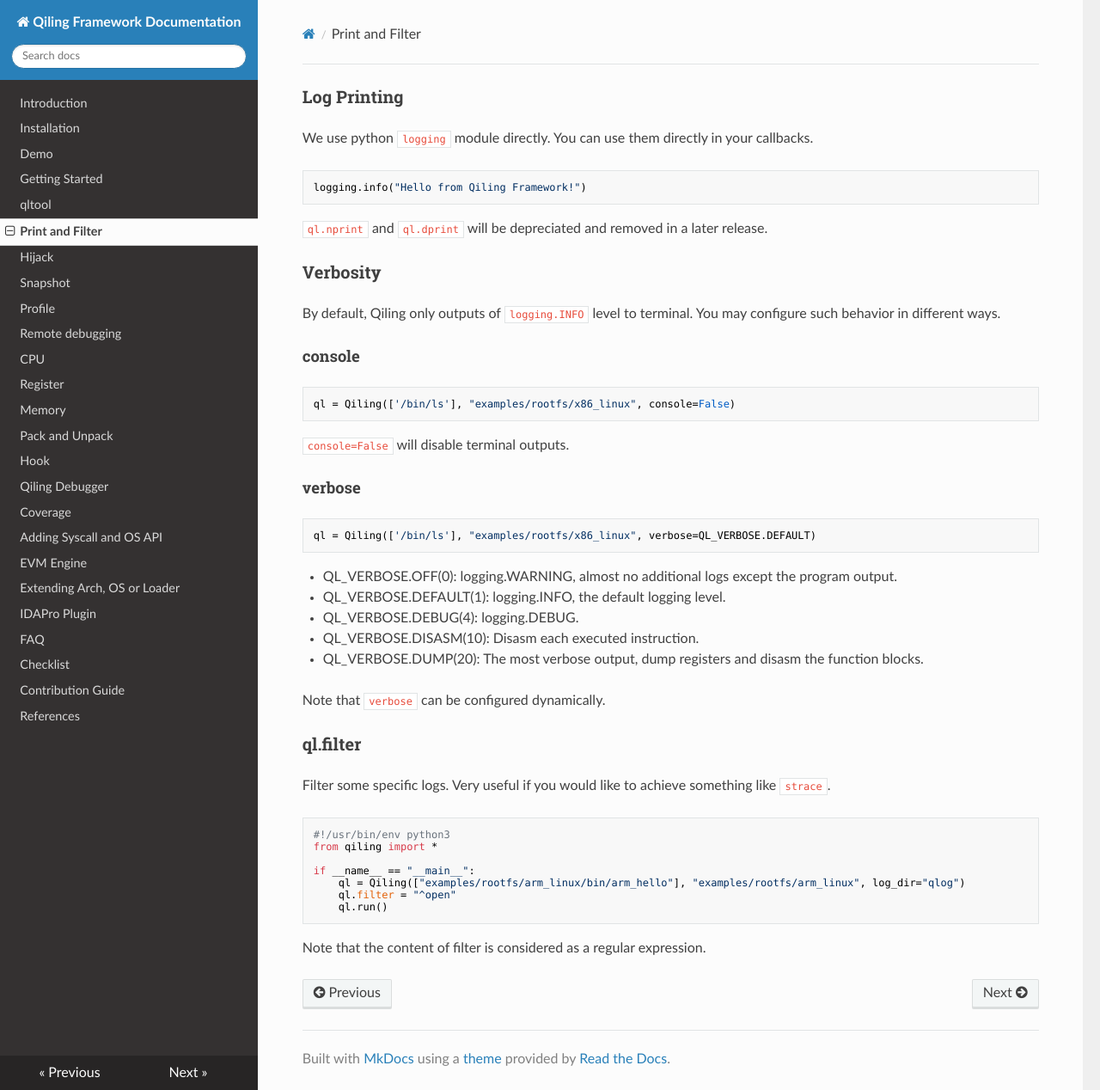
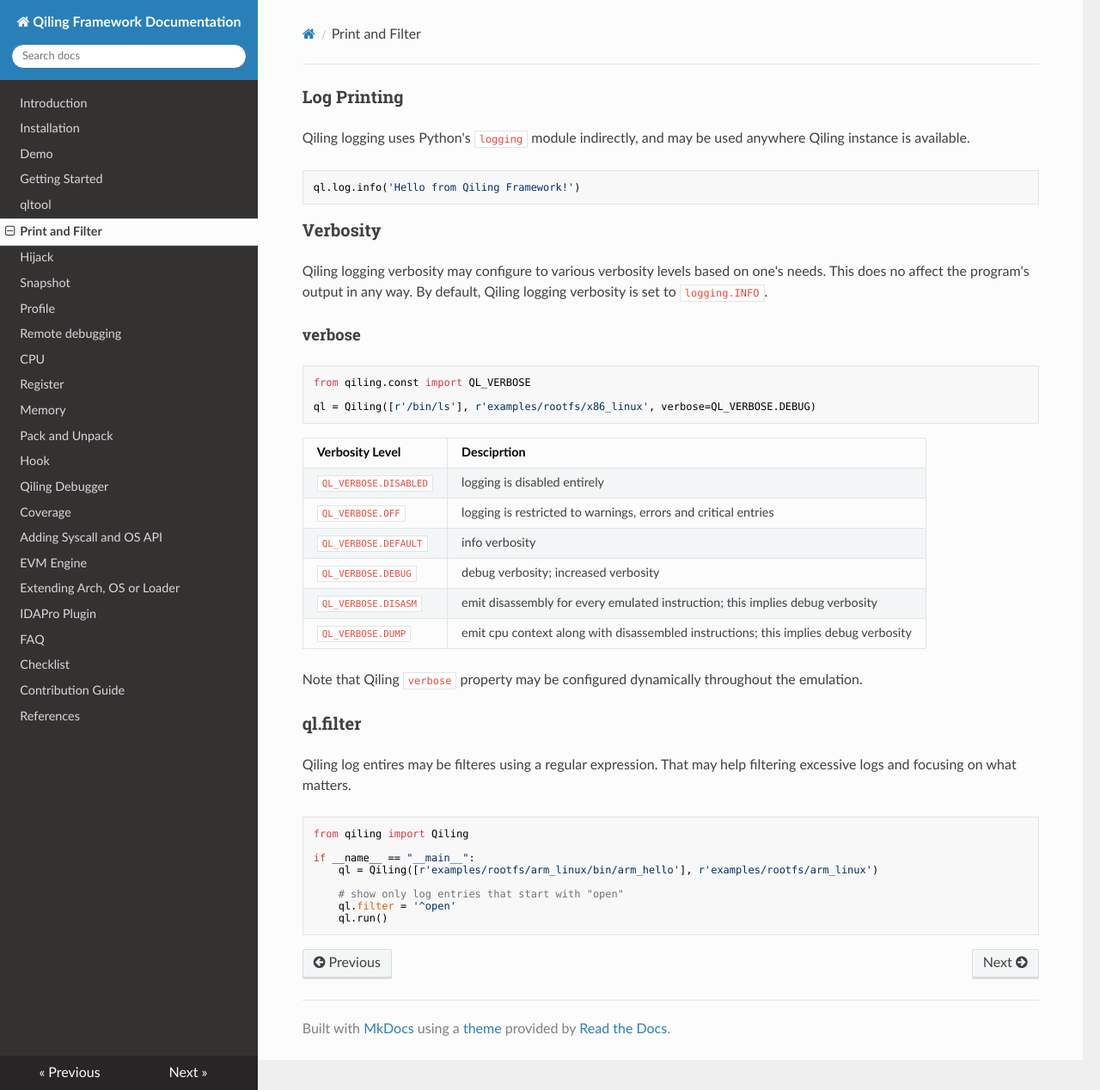
Before and after one commit to qilingframework/rtfd.io, an MkDocs documentation site: the page built from docs/print.md, in a window 1280 px wide and 1268 px high. Shown: the whole window at 86% size. Built offline with MkDocs 1.6.1, drawn with Linux system fonts in a browser that asks for light colours; nearby versions of some CDN libraries.

Commit message:
Update print.md

````diff
--- a/docs/print.md
+++ b/docs/print.md
@@ -4,52 +4,46 @@ title: Print and Filter
 
 ### Log Printing
 
-We use python `logging` module directly. You can use them directly in your callbacks.
+Qiling logging uses Python's `logging` module indirectly, and may be used anywhere Qiling instance is available.
 
 ```python
-logging.info("Hello from Qiling Framework!")
+ql.log.info('Hello from Qiling Framework!')
 ```
-
-`ql.nprint` and `ql.dprint` will be depreciated and removed in a later release.
 
 ### Verbosity
 
-By default, Qiling only outputs of `logging.INFO` level to terminal. You may configure such behavior in different ways.
-
-#### console
-
-```python
-ql = Qiling(['/bin/ls'], "examples/rootfs/x86_linux", console=False)
-```
-
-`console=False` will disable terminal outputs.
+Qiling logging verbosity may configure to various verbosity levels based on one's needs. This does no affect the program's output in any way. By default, Qiling logging verbosity is set to `logging.INFO`.
 
 #### verbose
 
 ```python
-ql = Qiling(['/bin/ls'], "examples/rootfs/x86_linux", verbose=QL_VERBOSE.DEFAULT)
+from qiling.const import QL_VERBOSE
+
+ql = Qiling([r'/bin/ls'], r'examples/rootfs/x86_linux', verbose=QL_VERBOSE.DEBUG)
 ```
 
-- QL_VERBOSE.OFF(0): logging.WARNING, almost no additional logs except the program output.
-- QL_VERBOSE.DEFAULT(1): logging.INFO, the default logging level.
-- QL_VERBOSE.DEBUG(4): logging.DEBUG.
-- QL_VERBOSE.DISASM(10): Disasm each executed instruction.
-- QL_VERBOSE.DUMP(20): The most verbose output, dump registers and disasm the function blocks.
+| Verbosity Level       | Desciprtion
+| :--                   | :--
+| `QL_VERBOSE.DISABLED` | logging is disabled entirely
+| `QL_VERBOSE.OFF`      | logging is restricted to warnings, errors and critical entries
+| `QL_VERBOSE.DEFAULT`  | info verbosity
+| `QL_VERBOSE.DEBUG`    | debug verbosity; increased verbosity
+| `QL_VERBOSE.DISASM`   | emit disassembly for every emulated instruction; this implies debug verbosity
+| `QL_VERBOSE.DUMP`     | emit cpu context along with disassembled instructions; this implies debug verbosity
 
-Note that `verbose` can be configured dynamically.
+Note that Qiling `verbose` property may be configured dynamically throughout the emulation.
 
 ### ql.filter
 
-Filter some specific logs. Very useful if you would like to achieve something like `strace`.
+Qiling log entires may be filteres using a regular expression. That may help filtering excessive logs and focusing on what matters.
 
 ```python
-#!/usr/bin/env python3
-from qiling import *
+from qiling import Qiling
 
 if __name__ == "__main__":
-    ql = Qiling(["examples/rootfs/arm_linux/bin/arm_hello"], "examples/rootfs/arm_linux", log_dir="qlog")
-    ql.filter = "^open"
+    ql = Qiling([r'examples/rootfs/arm_linux/bin/arm_hello'], r'examples/rootfs/arm_linux')
+
+    # show only log entries that start with "open"
+    ql.filter = '^open'
     ql.run()
 ```
-
-Note that the content of filter is considered as a regular expression.
````
